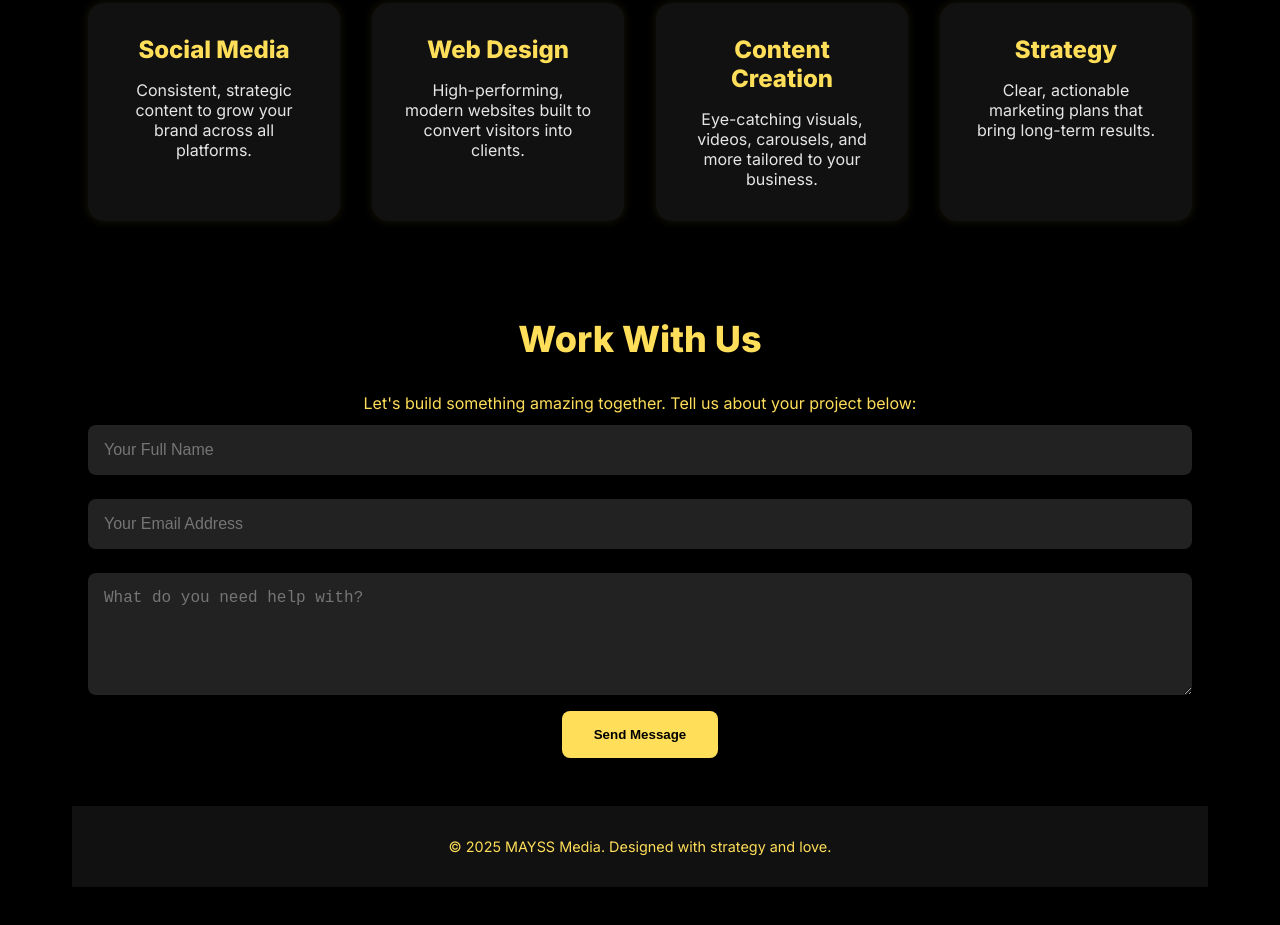
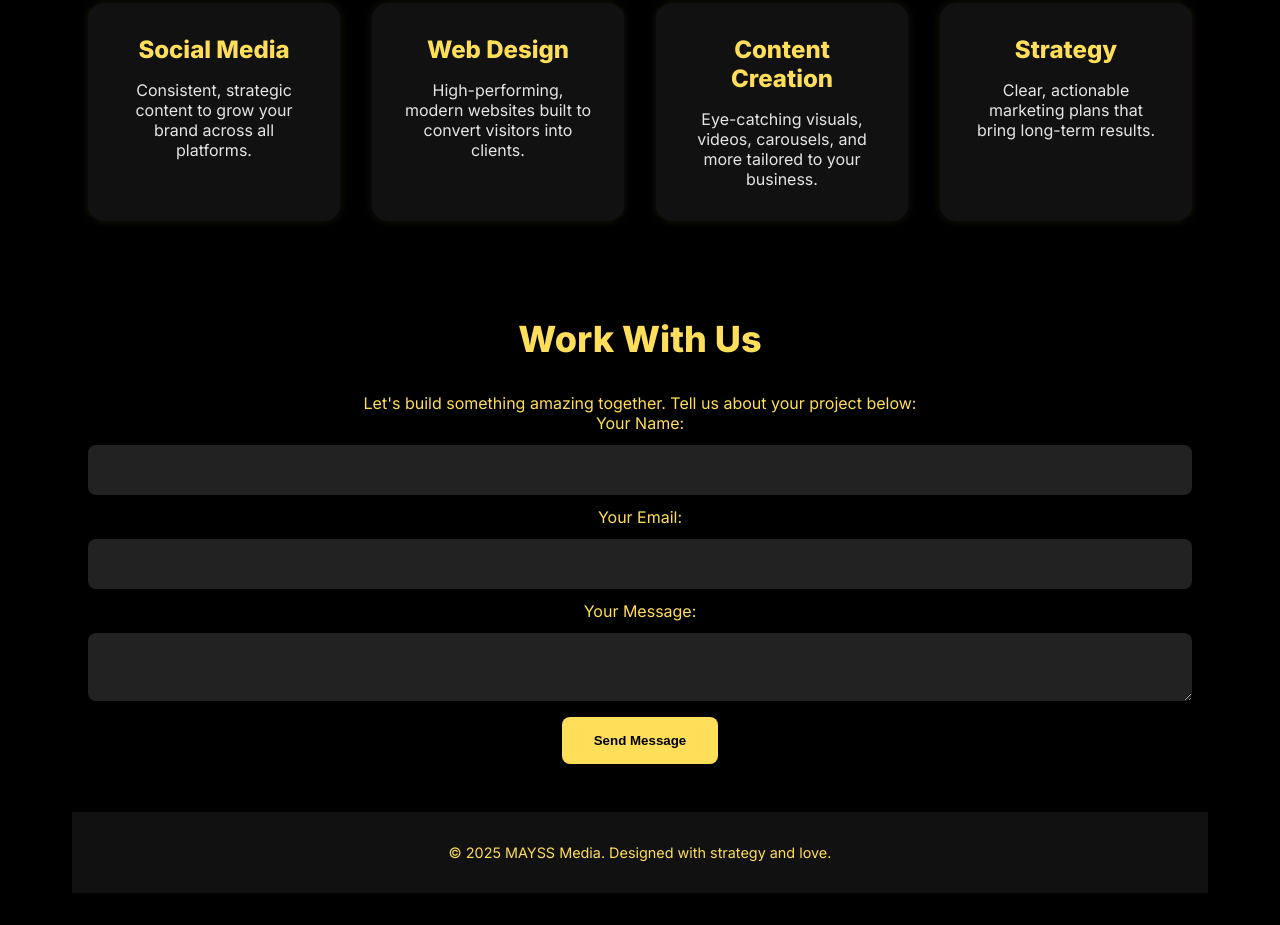
Before and after one commit to JamieMayss/marketing-landing-page-2, a plain HTML site: page index.html in a window 1280 px wide. Shown: the part 621-1546 px from the top of the page. Drawn offline with Linux system fonts and the light colour scheme.

Commit message:
Add files via upload

```diff
--- a/index.html
+++ b/index.html
@@ -164,12 +164,19 @@
     <section class="section" id="contact">
       <h2>Work With Us</h2>
       <p>Let's build something amazing together. Tell us about your project below:</p>
-      <form action="https://formspree.io/f/mqkrznpn" method="POST">
-        <input type="text" name="name" placeholder="Your Full Name" required />
-        <input type="email" name="_replyto" placeholder="Your Email Address" required />
-        <textarea name="message" rows="5" placeholder="What do you need help with?" required></textarea>
-        <button type="submit">Send Message</button>
-      </form>
+      <form name="contact" method="POST" data-netlify="true" netlify-honeypot="bot-field">
+  <input type="hidden" name="form-name" value="contact" />
+
+  <p hidden>
+    <label>Don’t fill this out if you're human: <input name="bot-field" /></label>
+  </p>
+
+  <label>Your Name: <input type="text" name="name" required></label><br>
+  <label>Your Email: <input type="email" name="email" required></label><br>
+  <label>Your Message: <textarea name="message" required></textarea></label><br>
+
+  <button type="submit">Send Message</button>
+</form>
     </section>
 
     <footer>
```
